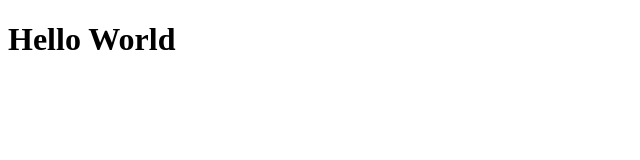
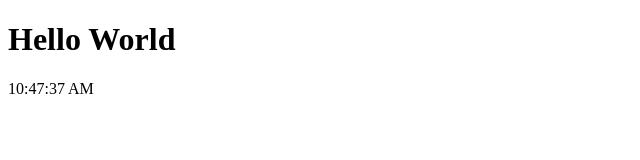
Before and after one commit to nitisbig/codex-, a Next.js app: page / in a window 1280 px wide. Shown: the top 160 px of the page, without its empty margins (0-640 px from the left). Built offline with nearby package versions, Linux system fonts and the light colour scheme.

Commit message:
feat: add live clock to homepage

```diff
--- a/pages/index.js
+++ b/pages/index.js
@@ -1,3 +1,19 @@
+import { useEffect, useState } from 'react';
+
 export default function Home() {
-  return <h1>Hello World</h1>;
+  const [time, setTime] = useState(new Date().toLocaleTimeString());
+
+  useEffect(() => {
+    const timer = setInterval(() => {
+      setTime(new Date().toLocaleTimeString());
+    }, 1000);
+    return () => clearInterval(timer);
+  }, []);
+
+  return (
+    <div>
+      <h1>Hello World</h1>
+      <p>{time}</p>
+    </div>
+  );
 }
```
